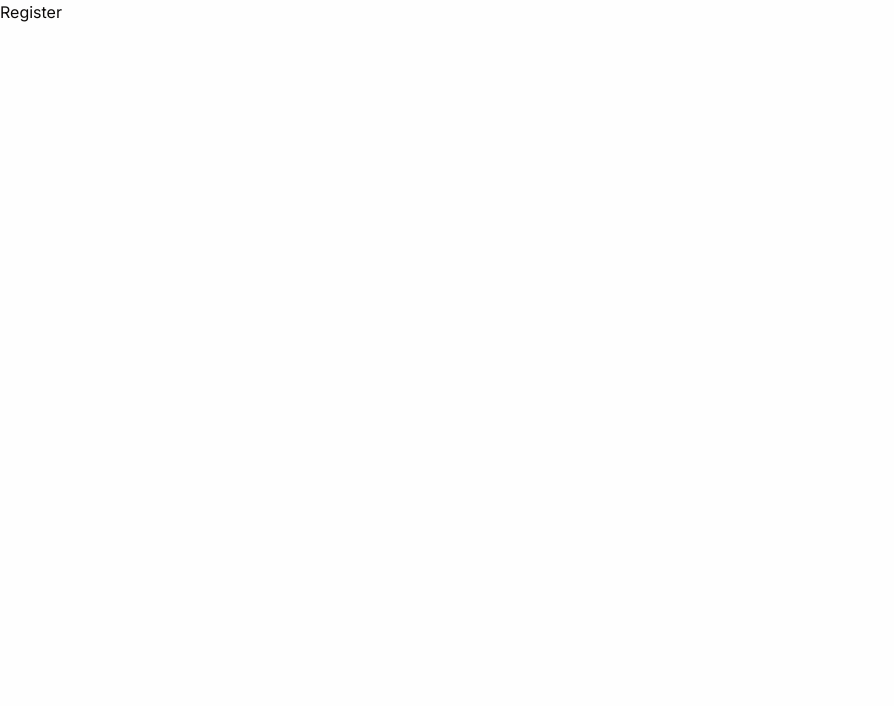
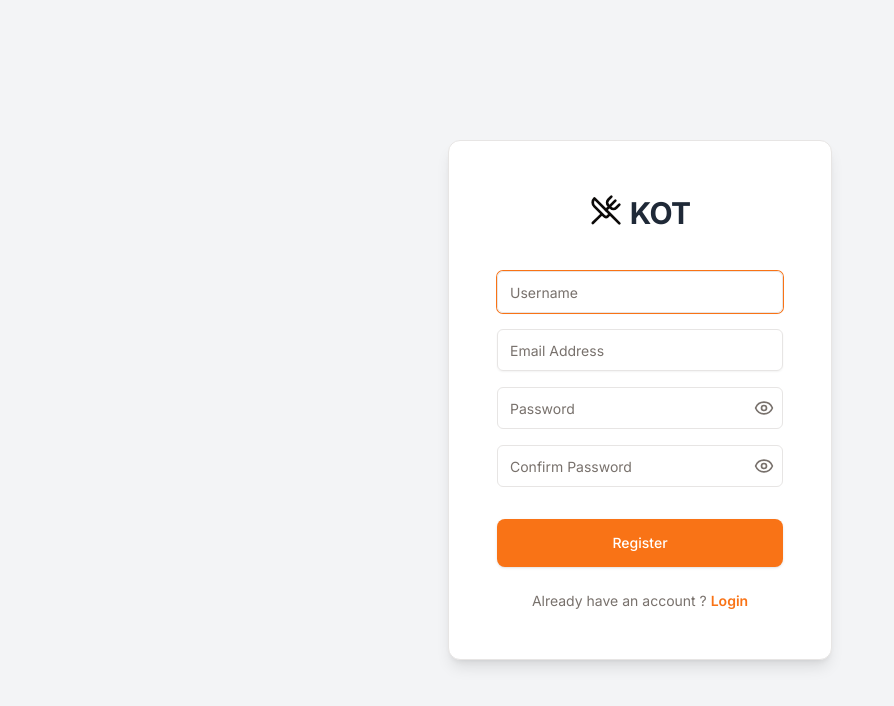
Before and after one commit to makdoom/kot-frontend, a React (Vite) app: page /auth/register in a window 1280 px wide. Shown: the top 706 px of the page, without its empty margins (0-894 px from the left). Built offline with nearby package versions, Linux system fonts and the light colour scheme.

Commit message:
feat(Register):Add register component

```diff
--- a/src/pages/auth/Register/index.jsx
+++ b/src/pages/auth/Register/index.jsx
@@ -1,6 +1,103 @@
+import { Link } from "react-router-dom";
+import { Button } from "@/components/ui/button";
+import {
+  Card,
+  CardContent,
+  CardFooter,
+  CardHeader,
+  CardTitle,
+} from "@/components/ui/card";
+import { Input } from "@/components/ui/input";
+import { useState } from "react";
+import { UtensilsCrossed } from "lucide-react";
+
 const Register = () => {
+  const [form, setForm] = useState({
+    username: "",
+    email: "",
+    password: "",
+    confirmPassword: "",
+  });
+
+  const handleChange = (e) => {
+    setForm({ ...form, [e.target.name]: e.target.value });
+  };
+
+  const handleSubmit = (e) => {
+    e.preventDefault();
+    console.log("Logging in with:", form);
+  };
+
   return (
-    <div>Register</div>
-  )
-}
-export default Register
+    <div className="flex justify-center items-center min-h-screen bg-gray-100">
+      <Card className="w-full max-w-sm p-6 shadow-lg bg-white rounded-xl">
+        <CardHeader className="text-center mb-4 flex items-center space-x-2 justify-center flex-row">
+          <UtensilsCrossed className="h-8 w-8" />
+          <CardTitle className="text-3xl font-bold text-gray-800 font-inter">
+            KOT
+          </CardTitle>
+          {/* <CardDescription>Welcome Back</CardDescription> */}
+        </CardHeader>
+        <CardContent>
+          <form onSubmit={handleSubmit} className="space-y-4">
+            <Input
+              type="text"
+              name="username"
+              autoFocus
+              placeholder="Username"
+              className="p-3 py-5 text-sm"
+              value={form.username}
+              onChange={handleChange}
+              required
+            />
+            <Input
+              type="email"
+              name="email"
+              placeholder="Email Address"
+              className="p-3 py-5 text-sm"
+              value={form.email}
+              onChange={handleChange}
+              required
+            />
+            <Input
+              type="password"
+              name="password"
+              isPassword
+              placeholder="Password"
+              className="p-3 py-5 text-sm"
+              value={form.password}
+              onChange={handleChange}
+              required
+            />
+            <Input
+              type="password"
+              name="confirmPassword"
+              isPassword
+              placeholder="Confirm Password"
+              className="p-3 py-5 text-sm"
+              value={form.confirmPassword}
+              onChange={handleChange}
+              required
+            />
+            <Button
+              type="submit"
+              className="w-full !mt-8 text-white py-6 rounded-lg transition"
+            >
+              Register
+            </Button>
+          </form>
+        </CardContent>
+
+        <CardFooter className="justify-center">
+          <p className="text-center text-sm text-muted-foreground">
+            Already have an account ?{" "}
+            <Link to="/auth/login" className="text-primary font-semibold">
+              Login
+            </Link>{" "}
+          </p>
+        </CardFooter>
+      </Card>
+    </div>
+  );
+};
+export default Register;
```
